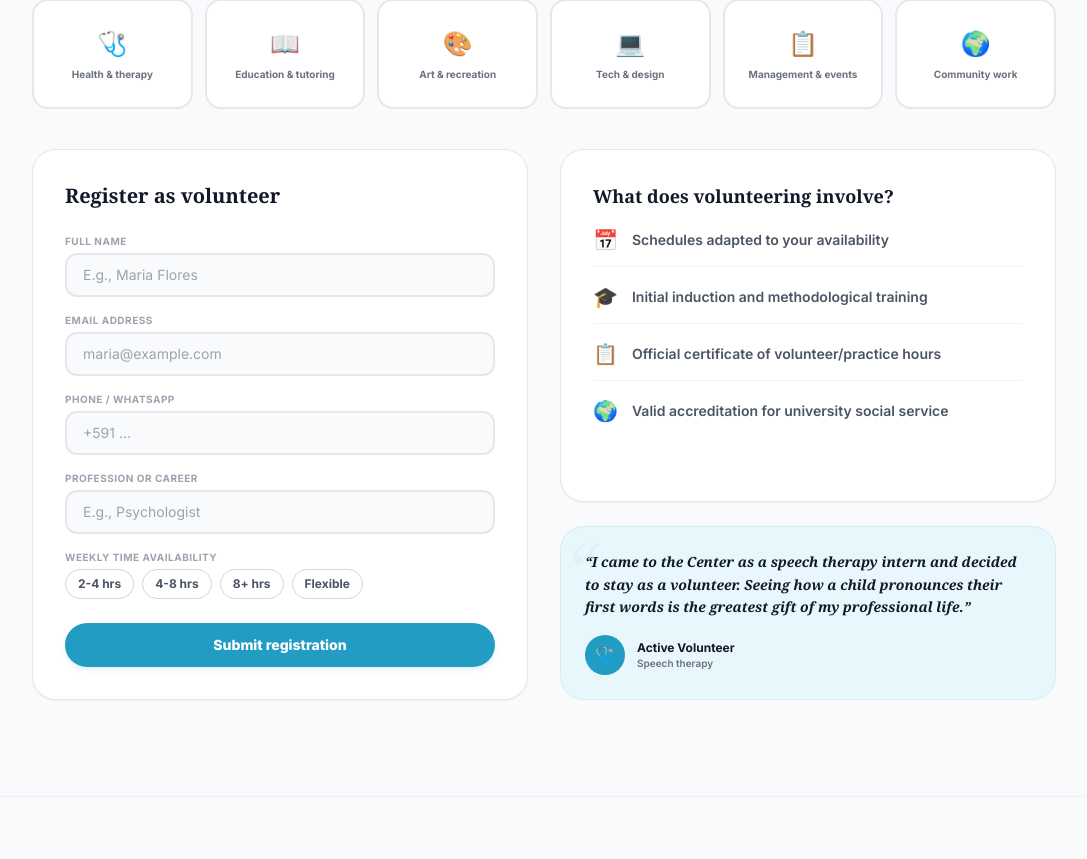
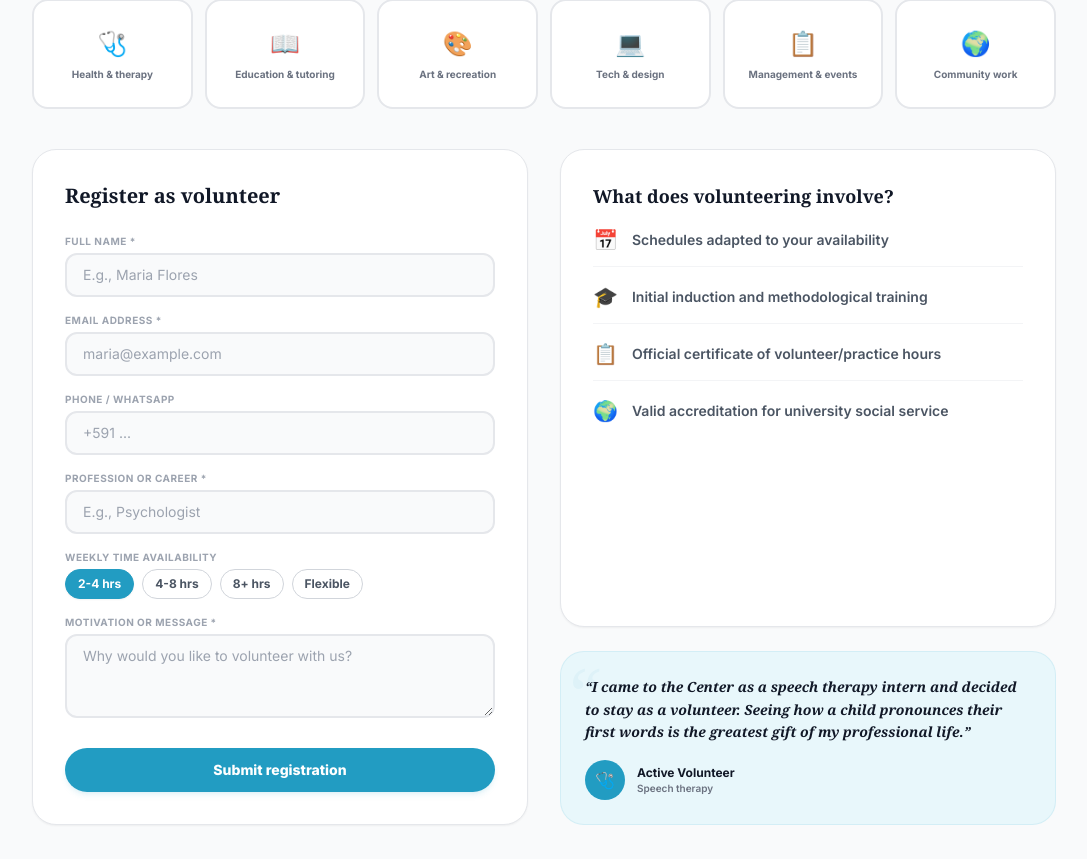
Before and after one commit to Rdrgrvram/Fundacion-PRO21-y-Centro-Lapiz-en-mano, a Next.js app: page /en/colabora in a window 1280 px wide. Shown: the part 2161-3020 px from the top of the page, without its empty margins (96-1183 px from the left). Built offline with nearby package versions, Linux system fonts and the light colour scheme; no server answers.

Commit message:
feat: conectar formulario de voluntariado a endpoint API y envio de correo

```diff
--- a/app/[lang]/colabora/page.tsx
+++ b/app/[lang]/colabora/page.tsx
@@ -17,6 +17,80 @@ export default function Page({ params: { lang } }: PageProps) {
   const [selectedVolArea, setSelectedVolArea] = useState<number | null>(null)
   const [openAlliance, setOpenAlliance] = useState<number | null>(null)
   const [formSent, setFormSent] = useState(false)
+
+  // Volunteer form state
+  const [volName, setVolName] = useState('')
+  const [volEmail, setVolEmail] = useState('')
+  const [volPhone, setVolPhone] = useState('')
+  const [volProfession, setVolProfession] = useState('')
+  const [volAvailability, setVolAvailability] = useState('2-4 hrs')
+  const [volMotivation, setVolMotivation] = useState('')
+  const [volSubmitting, setVolSubmitting] = useState(false)
+  const [volError, setVolError] = useState<string | null>(null)
+  const [volValidationErrors, setVolValidationErrors] = useState<Record<string, string>>({})
+
+  const handleVolunteerSubmit = async (e: React.FormEvent) => {
+    e.preventDefault()
+    setVolError(null)
+    const errors: Record<string, string> = {}
+
+    if (!volName.trim()) {
+      errors.name = es ? 'El nombre completo es obligatorio' : 'Full name is required'
+    }
+    if (!volEmail.trim()) {
+      errors.email = es ? 'El correo electrónico es obligatorio' : 'Email is required'
+    } else if (!/^[^\s@]+@[^\s@]+\.[^\s@]+$/.test(volEmail.trim())) {
+      errors.email = es ? 'Ingresa un correo electrónico válido' : 'Enter a valid email address'
+    }
+    if (!volProfession.trim()) {
+      errors.profession = es ? 'La profesión o carrera es obligatoria' : 'Profession or career is required'
+    }
+    if (!volMotivation.trim()) {
+      errors.motivation = es ? 'Por favor dinos tu motivación o mensaje' : 'Please tell us your motivation'
+    }
+
+    if (Object.keys(errors).length > 0) {
+      setVolValidationErrors(errors)
+      return
+    }
+
+    setVolValidationErrors({})
+    setVolSubmitting(true)
+
+    try {
+      const selectedAreaTitle = selectedVolArea !== null ? volunteerAreas[selectedVolArea]?.title : ''
+      const res = await fetch('/api/volunteer', {
+        method: 'POST',
+        headers: { 'Content-Type': 'application/json' },
+        body: JSON.stringify({
+          name: volName,
+          email: volEmail,
+          phone: volPhone,
+          profession: volProfession,
+          availability: volAvailability,
+          area: selectedAreaTitle,
+          motivation: volMotivation,
+        }),
+      })
+
+      const data = await res.json()
+      if (!res.ok) {
+        throw new Error(data.error || (es ? 'Error al enviar el formulario' : 'Error submitting form'))
+      }
+
+      setFormSent(true)
+      setVolName('')
+      setVolEmail('')
+      setVolPhone('')
+      setVolProfession('')
+      setVolMotivation('')
+    } catch (err: any) {
+      console.error(err)
+      setVolError(err.message || (es ? 'Ocurrió un error al enviar tu solicitud.' : 'An error occurred while sending.'))
+    } finally {
+      setVolSubmitting(false)
+    }
+  }
 
   const donationTiers = [
     {
@@ -446,56 +520,140 @@ export default function Page({ params: { lang } }: PageProps) {
             {/* Lado Formulario */}
             <div className="bg-white rounded-3xl p-6 md:p-8 border border-gray-200 shadow-sm text-left">
               {!formSent ? (
-                <>
+                <form onSubmit={handleVolunteerSubmit}>
                   <h4 className="font-serif text-lg md:text-xl text-[#111827] font-bold mb-6">
                     {es ? 'Inscríbete como voluntario' : 'Register as volunteer'}
                   </h4>
 
                   <div className="space-y-4">
-                    {[
-                      { label: es ? 'Nombre completo' : 'Full name', placeholder: es ? 'Ej: María Flores' : 'E.g., Maria Flores', type: 'text' },
-                      { label: es ? 'Correo electrónico' : 'Email address', placeholder: 'maria@example.com', type: 'email' },
-                      { label: es ? 'Teléfono / WhatsApp' : 'Phone / WhatsApp', placeholder: '+591 ...', type: 'tel' },
-                      { label: es ? 'Profesión o Carrera' : 'Profession or Career', placeholder: es ? 'Ej: Psicóloga' : 'E.g., Psychologist', type: 'text' }
-                    ].map((f) => (
-                      <div key={f.label}>
+                    {/* Nombre completo */}
+                    <div>
                       <label className="text-[10px] font-bold text-gray-400 uppercase tracking-wider mb-1 block select-none">
-                          {f.label}
+                        {es ? 'Nombre completo *' : 'Full name *'}
                       </label>
                       <input
-                          type={f.type}
-                          placeholder={f.placeholder}
-                          required
+                        type="text"
+                        placeholder={es ? 'Ej: María Flores' : 'E.g., Maria Flores'}
+                        value={volName}
+                        onChange={(e) => setVolName(e.target.value)}
+                        className={`w-full px-4 py-2.5 rounded-xl border-2 bg-gray-50 focus:outline-none text-xs sm:text-sm ${
+                          volValidationErrors.name ? 'border-red-400 focus:border-red-500' : 'border-gray-200 focus:border-secondary'
+                        }`}
+                      />
+                      {volValidationErrors.name && (
+                        <p className="text-[10px] text-red-500 mt-1 font-semibold">{volValidationErrors.name}</p>
+                      )}
+                    </div>
+
+                    {/* Correo electrónico */}
+                    <div>
+                      <label className="text-[10px] font-bold text-gray-400 uppercase tracking-wider mb-1 block select-none">
+                        {es ? 'Correo electrónico *' : 'Email address *'}
+                      </label>
+                      <input
+                        type="email"
+                        placeholder="maria@example.com"
+                        value={volEmail}
+                        onChange={(e) => setVolEmail(e.target.value)}
+                        className={`w-full px-4 py-2.5 rounded-xl border-2 bg-gray-50 focus:outline-none text-xs sm:text-sm ${
+                          volValidationErrors.email ? 'border-red-400 focus:border-red-500' : 'border-gray-200 focus:border-secondary'
+                        }`}
+                      />
+                      {volValidationErrors.email && (
+                        <p className="text-[10px] text-red-500 mt-1 font-semibold">{volValidationErrors.email}</p>
+                      )}
+                    </div>
+
+                    {/* Teléfono / WhatsApp */}
+                    <div>
+                      <label className="text-[10px] font-bold text-gray-400 uppercase tracking-wider mb-1 block select-none">
+                        {es ? 'Teléfono / WhatsApp' : 'Phone / WhatsApp'}
+                      </label>
+                      <input
+                        type="tel"
+                        placeholder="+591 ..."
+                        value={volPhone}
+                        onChange={(e) => setVolPhone(e.target.value)}
                         className="w-full px-4 py-2.5 rounded-xl border-2 border-gray-200 focus:border-secondary bg-gray-50 focus:outline-none text-xs sm:text-sm"
                       />
                     </div>
-                    ))}
 
+                    {/* Profesión o Carrera */}
+                    <div>
+                      <label className="text-[10px] font-bold text-gray-400 uppercase tracking-wider mb-1 block select-none">
+                        {es ? 'Profesión o Carrera *' : 'Profession or Career *'}
+                      </label>
+                      <input
+                        type="text"
+                        placeholder={es ? 'Ej: Psicóloga' : 'E.g., Psychologist'}
+                        value={volProfession}
+                        onChange={(e) => setVolProfession(e.target.value)}
+                        className={`w-full px-4 py-2.5 rounded-xl border-2 bg-gray-50 focus:outline-none text-xs sm:text-sm ${
+                          volValidationErrors.profession ? 'border-red-400 focus:border-red-500' : 'border-gray-200 focus:border-secondary'
+                        }`}
+                      />
+                      {volValidationErrors.profession && (
+                        <p className="text-[10px] text-red-500 mt-1 font-semibold">{volValidationErrors.profession}</p>
+                      )}
+                    </div>
+
+                    {/* Disponibilidad */}
                     <div>
                       <label className="text-[10px] font-bold text-gray-400 uppercase tracking-wider mb-1 block select-none">
                         {es ? 'Disponibilidad horaria semanal' : 'Weekly time availability'}
                       </label>
-                      <div className="flex gap-2 select-none">
+                      <div className="flex gap-2 select-none flex-wrap">
                         {['2-4 hrs', '4-8 hrs', '8+ hrs', es ? 'Flexible' : 'Flexible'].map((h) => (
                           <button
                             key={h}
                             type="button"
-                            className="px-3 py-1.5 rounded-full border border-gray-300 bg-white hover:bg-gray-50 text-[10px] sm:text-xs font-bold text-gray-600 transition-colors"
+                            onClick={() => setVolAvailability(h)}
+                            className={`px-3 py-1.5 rounded-full border text-[10px] sm:text-xs font-bold transition-colors ${
+                              volAvailability === h
+                                ? 'bg-secondary text-white border-secondary shadow-sm'
+                                : 'border-gray-300 bg-white hover:bg-gray-50 text-gray-600'
+                            }`}
                           >
                             {h}
                           </button>
                         ))}
                       </div>
                     </div>
+
+                    {/* Motivación */}
+                    <div>
+                      <label className="text-[10px] font-bold text-gray-400 uppercase tracking-wider mb-1 block select-none">
+                        {es ? 'Motivación o mensaje *' : 'Motivation or message *'}
+                      </label>
+                      <textarea
+                        rows={3}
+                        placeholder={es ? '¿Por qué te gustaría colaborar con nosotros?' : 'Why would you like to volunteer with us?'}
+                        value={volMotivation}
+                        onChange={(e) => setVolMotivation(e.target.value)}
+                        className={`w-full px-4 py-2.5 rounded-xl border-2 bg-gray-50 focus:outline-none text-xs sm:text-sm resize-y ${
+                          volValidationErrors.motivation ? 'border-red-400 focus:border-red-500' : 'border-gray-200 focus:border-secondary'
+                        }`}
+                      />
+                      {volValidationErrors.motivation && (
+                        <p className="text-[10px] text-red-500 mt-1 font-semibold">{volValidationErrors.motivation}</p>
+                      )}
+                    </div>
                   </div>
 
+                  {volError && (
+                    <div className="mt-4 p-3 bg-red-50 border border-red-200 text-red-600 rounded-xl text-xs font-semibold">
+                      ⚠️ {volError}
+                    </div>
+                  )}
+
                   <button
-                    onClick={() => setFormSent(true)}
-                    className="w-full mt-6 bg-gradient-to-r from-[#229cc2] to-[#229cc2] hover:scale-[1.01] active:scale-[0.99] text-white font-extrabold text-xs sm:text-sm py-3 px-6 rounded-full transition-all shadow-md shadow-[#229cc2]/10 min-h-[44px]"
+                    type="submit"
+                    disabled={volSubmitting}
+                    className="w-full mt-6 bg-gradient-to-r from-[#229cc2] to-[#229cc2] hover:scale-[1.01] active:scale-[0.99] text-white font-extrabold text-xs sm:text-sm py-3 px-6 rounded-full transition-all shadow-md shadow-[#229cc2]/10 min-h-[44px] disabled:opacity-50 disabled:cursor-not-allowed"
                   >
-                    {es ? 'Enviar inscripción' : 'Submit registration'}
+                    {volSubmitting ? (es ? 'Enviando postulación...' : 'Submitting application...') : (es ? 'Enviar inscripción' : 'Submit registration')}
                   </button>
-                </>
+                </form>
               ) : (
                 <div className="text-center py-12 px-4">
                   <span className="text-5xl block mb-4 select-none">🎉</span>
```
Also changed, not shown: app/api/volunteer/route.ts (added, +43 -0 lines). Lines whose indentation alone changed are shown as unchanged.
